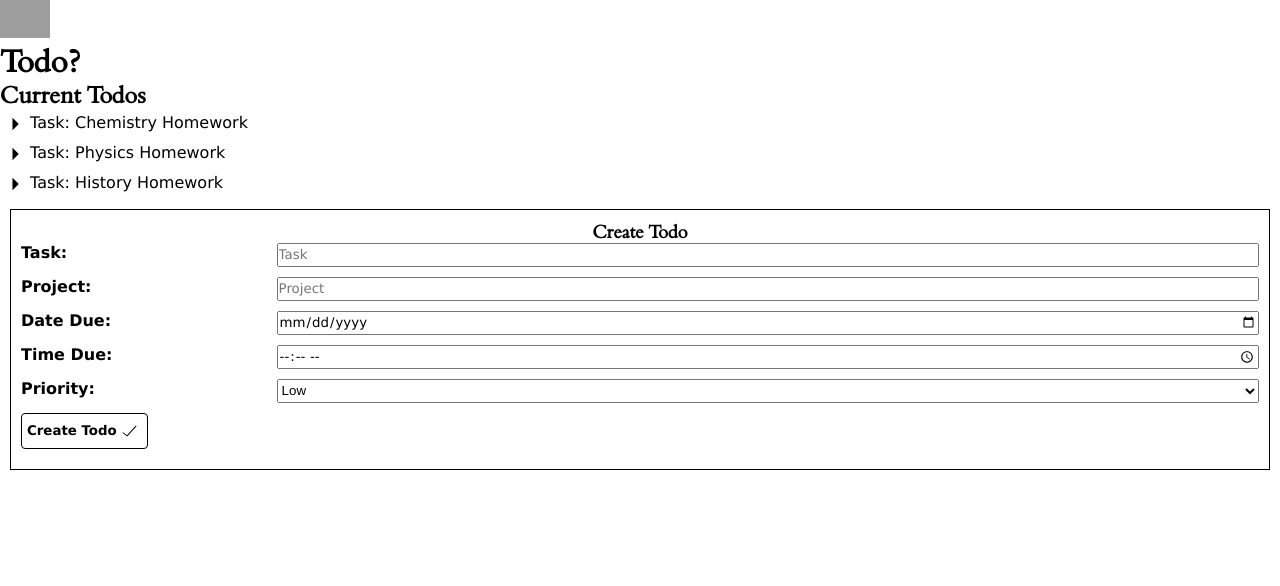
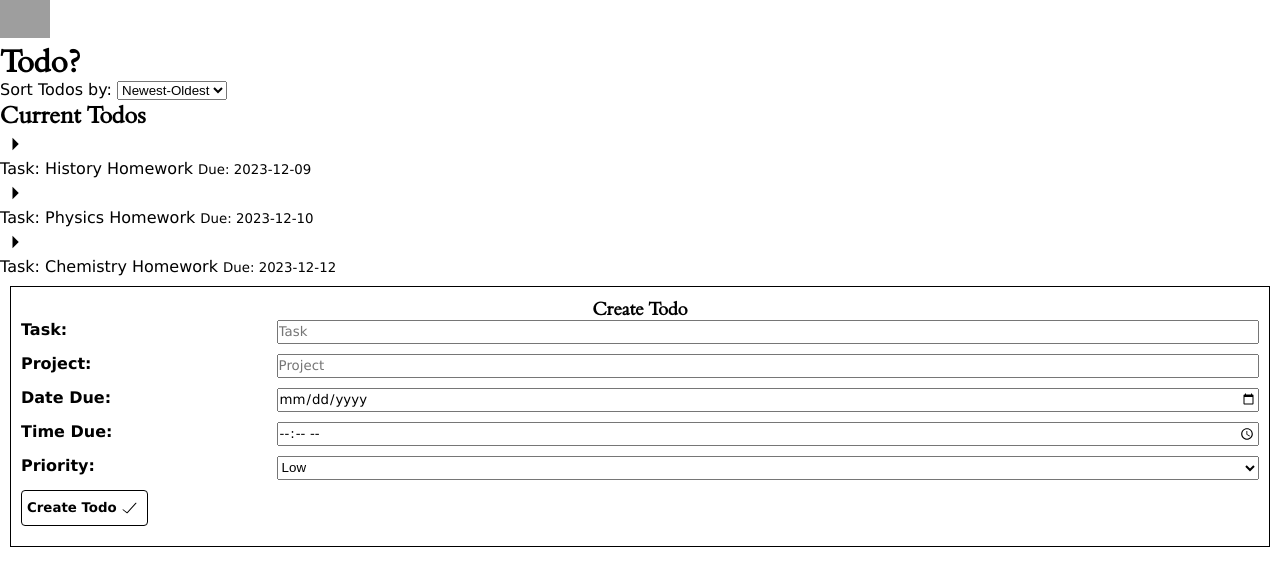
Before and after one commit to usama-bit137/todo-list, a React (Create React App) app: page / in a window 1280 px wide. Shown: the top 586 px of the page. Built offline with nearby package versions, Linux system fonts and the light colour scheme; grey boxes are pictures that could not be loaded.

Commit message:
Sorting functionality added to the todolist

```diff
--- a/src/components/TodoList.js
+++ b/src/components/TodoList.js
@@ -7,18 +7,65 @@ import done from "../icons/done.svg";
 import remove from "../icons/remove.svg";
 import dropdown from "../icons/dropdown.svg";
 
+function HTMLDatetoJSDate(dateString, timeString) {
+  let dateArray = dateString.split("-");
+  dateArray[1] = dateArray[1] * 1 - 1;
+  return new Date(...dateArray, ...timeString.split(":"));
+}
+
+function priorityHashMap(priority) {
+  if (priority === "Low") return 0;
+  if (priority === "Medium") return 1;
+  if (priority === "High") return 2;
+}
+
 function TodoList({ todos, setTodos }) {
+  const [sortBy, setSortBy] = useState("reversed");
+  let sortedTodos;
+
+  if (sortBy === "created") sortedTodos = todos.sort((a, b) => a.id - b.id);
+  if (sortBy === "reversed")
+    sortedTodos = todos.sort((a, b) => a.id - b.id).reverse();
+  if (sortBy === "project")
+    sortedTodos = todos.sort((a, b) => a.project.localeCompare(b.project));
+  if (sortBy === "priority")
+    sortedTodos = todos.sort(
+      (a, b) => priorityHashMap(b.priority) - priorityHashMap(a.priority)
+    );
+  if (sortBy === "datetime")
+    sortedTodos = todos.sort(
+      (a, b) =>
+        HTMLDatetoJSDate(a.date, a.time) - HTMLDatetoJSDate(b.date, b.time)
+    );
+
+  console.log(sortedTodos);
+
   return (
-    <>
-      <h2>Current Todos</h2>
+    <main className="all-todos">
+      <div>
+        <span>Sort Todos by: </span>
+        <select onChange={(e) => setSortBy(e.target.value)}>
+          <option value="reversed">Newest-Oldest</option>
+          <option value="created">Oldest-Newest</option>
+          <option value="project">Project</option>
+          <option value="datetime">Deadline</option>
+          <option value="priority">Priority</option>
+        </select>
+      </div>
+      <h2 className="todos--title">Current Todos</h2>
       <ul className="todos">
-        {todos.map((todo) => {
+        {sortedTodos.map((todo) => {
           return (
-            <Todo key={todo.id} todos={todos} todo={todo} setTodos={setTodos} />
+            <Todo
+              todos={sortedTodos}
+              todo={todo}
+              setTodos={setTodos}
+              key={todo.id}
+            />
           );
         })}
       </ul>
-    </>
+    </main>
   );
 }
 
@@ -60,20 +107,25 @@ function DisplayMode({ todo, todos, isEdit, setIsEdit, setTodos }) {
   };
 
   return (
-    <li className="todo">
+    <li className={isActive ? "todo-active" : "todo"}>
       <img
         src={dropdown}
         width="30px"
-        className={`icon ${!isActive && "dropdown--inactive"}`}
+        className={`icon todo-icon ${!isActive && "dropdown--inactive"}`}
         alt={isActive ? "Show Less" : "Show More"}
       />
-      <span onClick={handleActive}>Task: {todo.task}</span>
+
+      <div className="todo-task">
+        <span onClick={handleActive}>
+          Task: {todo.task} {!isActive && <small>Due: {todo.date}</small>}
+        </span>
 
         {isActive && (
           <>
             <ActionButton
               className="edit"
               image={edit}
+              imageWidth="12px"
               action={handleEdit}
               alt="Edit Todo"
             />
@@ -81,38 +133,59 @@ function DisplayMode({ todo, todos, isEdit, setIsEdit, setTodos }) {
             <ActionButton
               className="remove"
               image={remove}
+              imageWidth="12px"
               action={() => {
                 handleRemove(todo.id);
               }}
               alt="Remove Todo"
             />
-
-          <h4>Project: {todo.project}</h4>
-          <p>Date: {todo.date}</p>
-          <p>Time: {todo.time}</p>
-          <p>Priority: {todo.priority}</p>
+          </>
+        )}
+      </div>
+      {isActive && (
+        <>
+          <p className="todo-project">Project: {todo.project}</p>
+          <p className="todo-time">Time: {todo.time}</p>
+          <p className="todo-date">Due: {todo.date}</p>
+          <p className="todo-priority">Priority: {todo.priority}</p>
         </>
       )}
     </li>
   );
 }
 
-function EditMode({ todo, isEdit, setIsEdit }) {
-  const handleChange = (e) => {};
+function EditMode({ todo, todos, setTodos, isEdit, setIsEdit }) {
+  const [editTodo, setEditTodo] = useState(todo);
+
+  const handleChange = (e) => {
+    const { name, value } = e.target;
+    setEditTodo({ ...editTodo, [name]: value });
+  };
 
   const handleEdit = () => {
-    setIsEdit((isEdit) => !isEdit);
+    setIsEdit(() => !isEdit);
   };
 
-  const handleSubmit = (e) => {};
+  const handleSubmit = (e, todos, id) => {
+    e.preventDefault();
+    setTodos((todos) => todos.filter((item) => item.id !== id));
+  };
   return (
     <>
       <Form
-        handleSubmit={handleSubmit}
-        handleChange={handleChange}
+        onSubmit={() => {
+          handleSubmit(todos, editTodo.id);
+        }}
+        onChange={handleChange}
         title={`Edit todo: ${todo.task} `}
+        defaultObj={editTodo}
       >
-        <ActionButton image={done} alt="Edit Todo" action={handleEdit}>
+        <ActionButton
+          image={done}
+          imageWidth="12px"
+          alt="Edit Todo"
+          action={handleEdit}
+        >
           Done
         </ActionButton>
       </Form>
```
Lines whose indentation alone changed are shown as unchanged.
